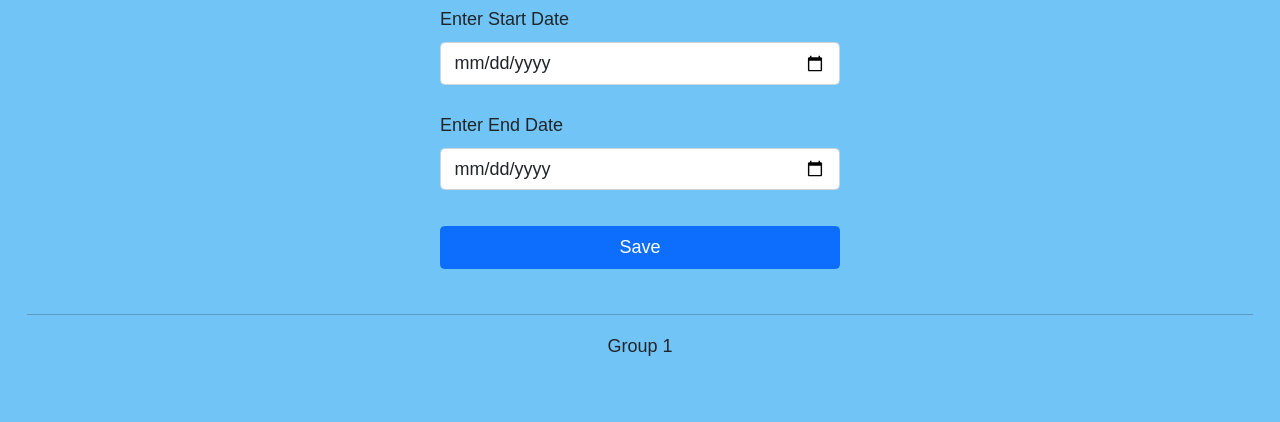
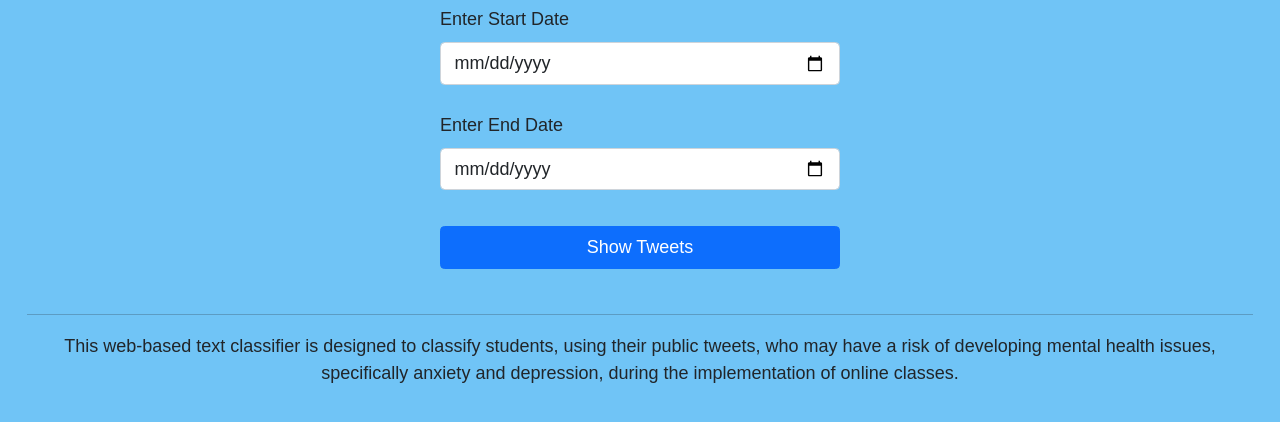
Before and after one commit to AE0L/cnn-lstm-research, a Django app: page /twitter/date/ in a window 1280 px wide. Shown: the part 328-750 px from the top of the page. Run offline with Django 3.2, Linux system fonts and the light colour scheme.

Commit message:
Update date.html

```diff
--- a/tweet_tester/twitter/templates/date.html
+++ b/tweet_tester/twitter/templates/date.html
@@ -51,7 +51,7 @@
                             </div>
                             <br>
                             <div class="d-grid gap-1">
-                                <button type="submit" class="btn btn-primary" type="button">Save</button>
+                                <button type="submit" class="btn btn-primary" type="button">Show Tweets</button>
                             </div>
                         </div>
             </form>
@@ -62,7 +62,9 @@
     <footer>
         <div class="text-center p-4">
             <hr>
-            Group 1
+            This web-based text classifier is designed to classify students, using their public tweets,
+            who may have a risk of developing mental health issues, specifically anxiety and depression,
+            during the implementation of online classes.
         </div>
     </footer>
 
```
